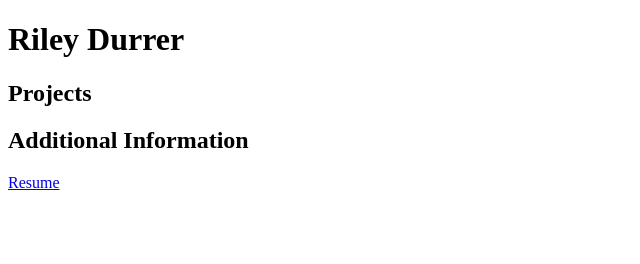
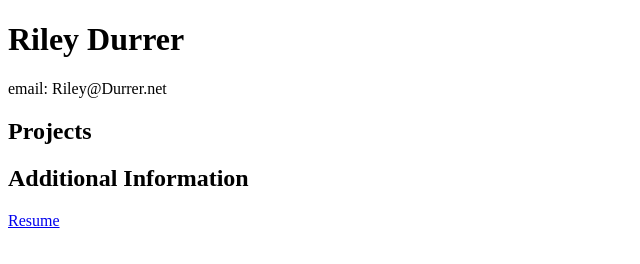
Before and after one commit to RileyDurrer/RileyDurrer-Portfolio, a plain HTML site: page index.HTML in a window 1280 px wide. Shown: the whole page, without its empty margins (0-640 px from the left). Drawn offline with Linux system fonts and the light colour scheme.

Commit message:
added email

```diff
--- a/index.HTML
+++ b/index.HTML
@@ -5,6 +5,7 @@
     </head>
     <body>
         <h1>Riley Durrer</h1>
+        <p>email: Riley@Durrer.net </p>
         <h2>Projects</h2>
         <h2>Additional Information</h2>
         <a href="https://docs.google.com/document/d/1wFaXArg6qEppGHh9HWLrK1uc1V_DMJZNoWEPFjaPp5g/edit?usp=sharing" target="_blank">Resume</a>
```
